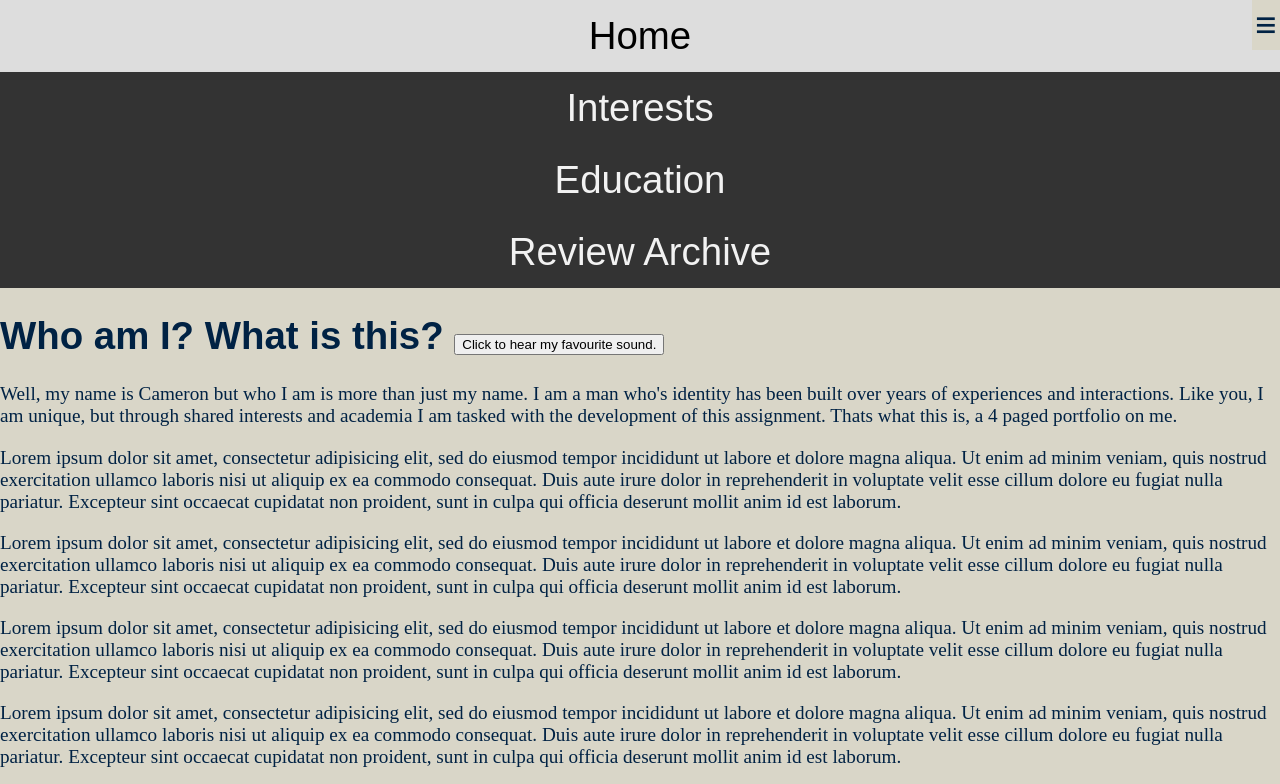
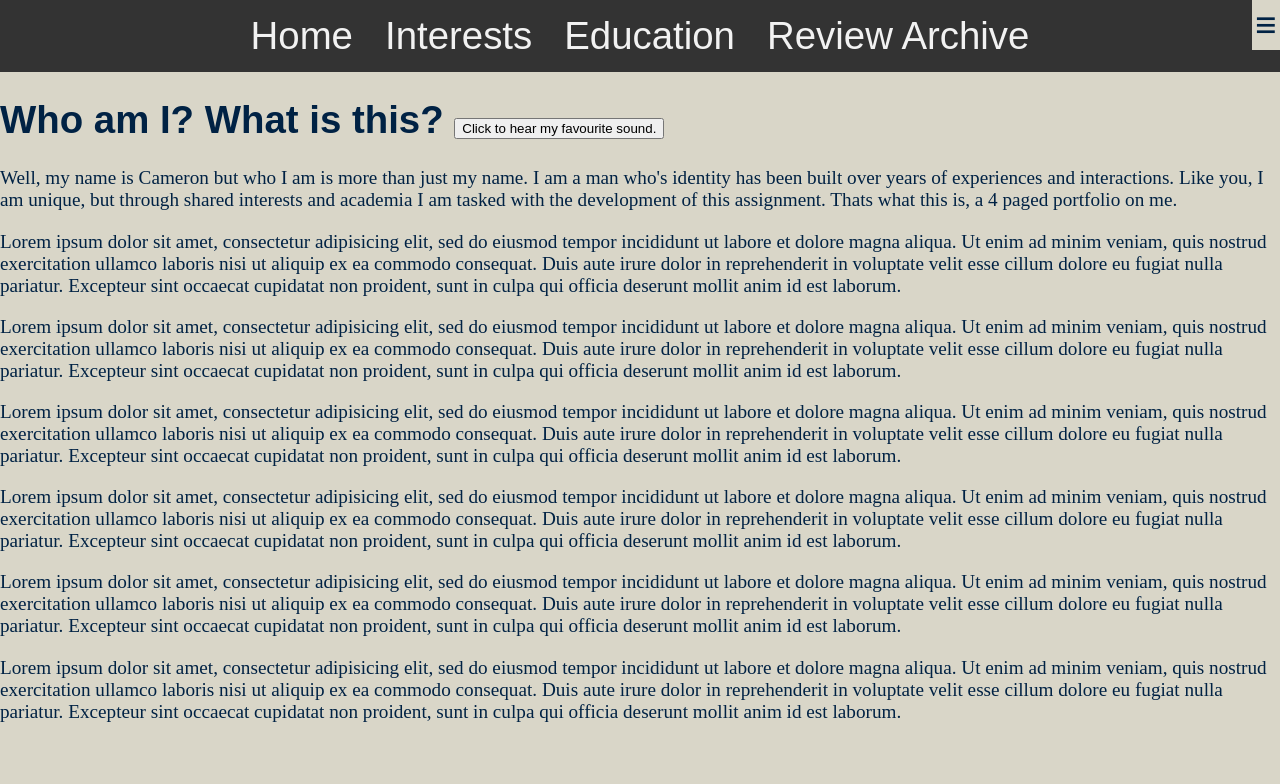
Before and after one commit to CameronASHiggins/UniWebDev, a plain HTML site: page index.html in a window 1280 px wide. Shown: the top 784 px of the page. Drawn offline with Linux system fonts and the light colour scheme.

Commit message:
changing nav bar to display better on different devices

```diff
--- a/replaceme.css
+++ b/replaceme.css
@@ -84,6 +84,12 @@ Your queries should be configured to work with your content
 	/* Code inside media queries should be indented one step further. */
 	body { font-size: 1.2em }
 }
+
+@media screen and (min-width: 870px) {
+	nav{
+		flex-direction: row;
+	}
+}
 /*
 We don't want to see a min-width of 457px in your code
 This was chosen to match the template content.
```
